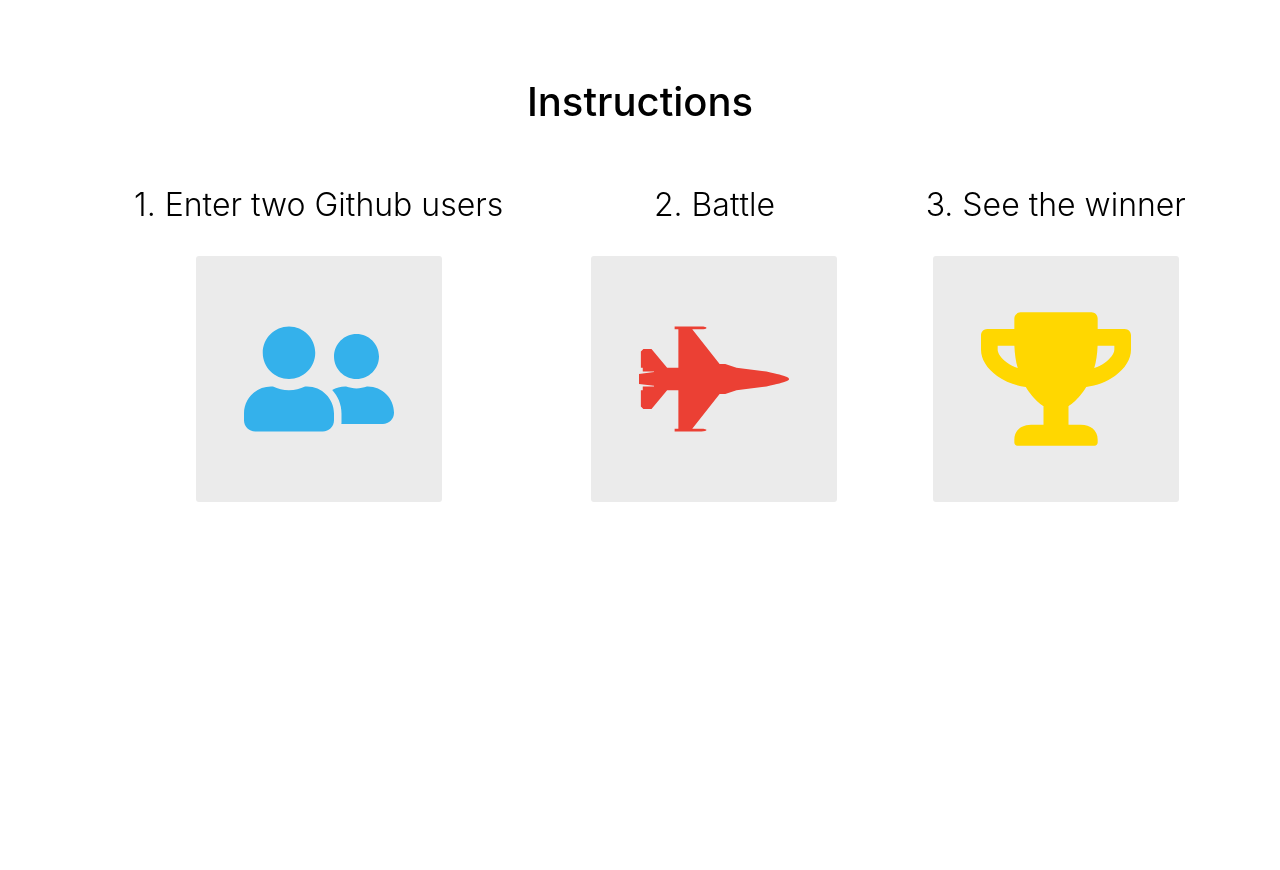
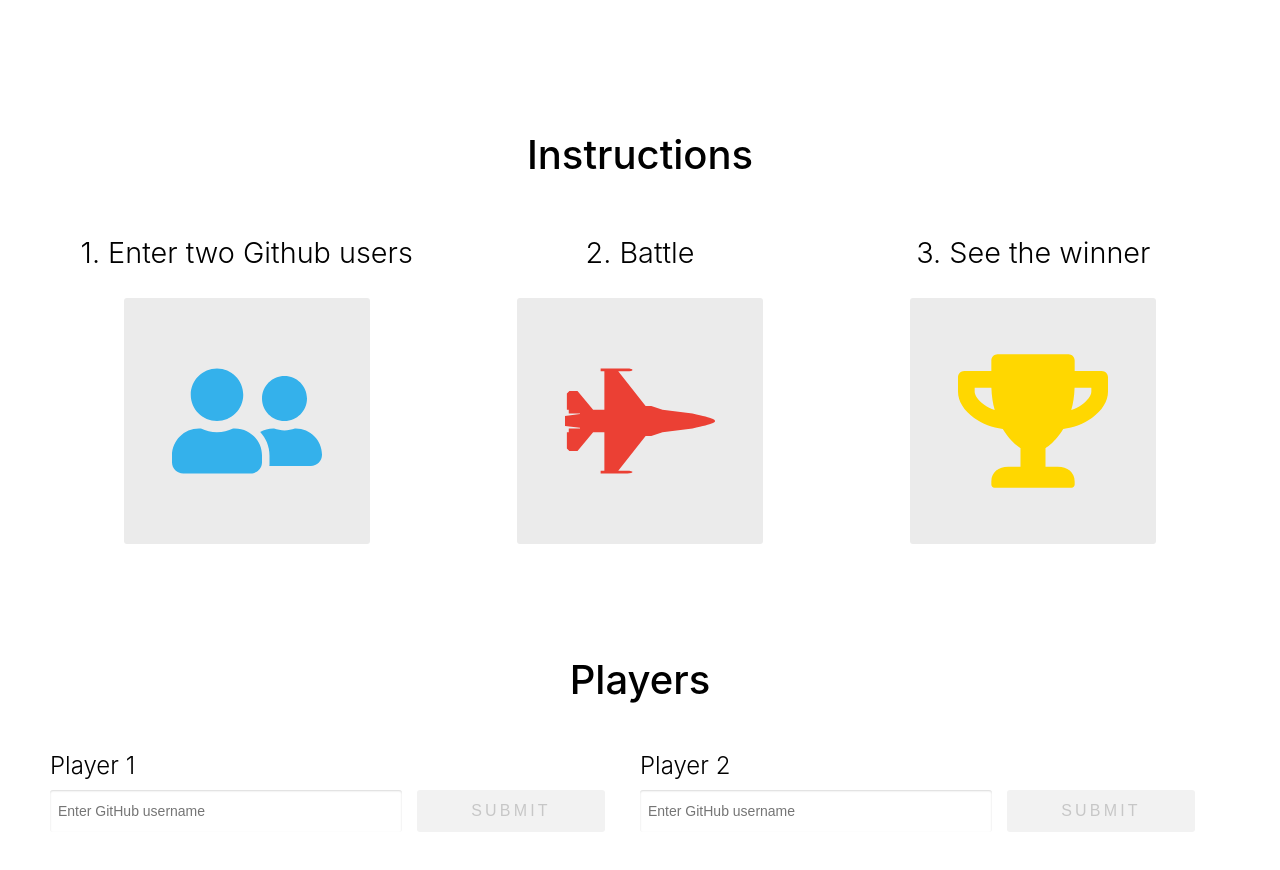
Before and after one commit to k-awe-some/github-battle, a React (Create React App) app: page /battle in a window 1280 px wide. Shown: the top 870 px of the page. Before the commit the page ends 800 px from the top, so only its background shows below. Built offline with nearby package versions, Linux system fonts and the light colour scheme.

Commit message:
implemented & styled Players & PlayersInput components; retouched Instructions styling

```diff
--- a/src/components/instructions/instructions.component.jsx
+++ b/src/components/instructions/instructions.component.jsx
@@ -5,7 +5,7 @@ import "./instructions.styles.scss";
 
 const Instructions = () => (
   <div className="instructions-container">
-    <h1 className="instructions-header">Instructions</h1>
+    <h1>Instructions</h1>
     <ol className="instructions-list">
       <li>
         <h3>1. Enter two Github users</h3>
--- a/src/components/instructions/instructions.styles.min.css
+++ b/src/components/instructions/instructions.styles.min.css
@@ -1 +1 @@
-.instructions-container{text-align:center}.instructions-container .instructions-list{display:flex;flex-wrap:wrap;justify-content:space-around}.instructions-container .instructions-list svg{padding:3rem;border-radius:3px;background-color:#ebebeb}
+.instructions-container{text-align:center;margin:5rem auto}.instructions-container .instructions-list{display:flex;flex-wrap:wrap;justify-content:space-around;margin:0;padding-left:0}.instructions-container .instructions-list li{flex:1}.instructions-container .instructions-list svg{padding:3rem;border-radius:3px;background-color:#ebebeb}
--- a/src/components/instructions/instructions.styles.scss
+++ b/src/components/instructions/instructions.styles.scss
@@ -1,10 +1,17 @@
 .instructions-container {
   text-align: center;
+  margin: 5rem auto;
 
   .instructions-list {
     display: flex;
     flex-wrap: wrap;
     justify-content: space-around;
+    margin: 0;
+    padding-left: 0;
+
+    li {
+      flex: 1;
+    }
 
     svg {
       padding: 3rem;
--- /dev/null
+++ b/src/components/players-input/players-input.component.jsx
@@ -0,0 +1,61 @@
+import React from "react";
+import PropTypes from "prop-types";
+
+import "./players-input.styles.scss";
+
+class PlayersInput extends React.Component {
+  constructor(props) {
+    super(props);
+
+    this.state = {
+      username: ""
+    };
+
+    this.handleSubmit = this.handleSubmit.bind(this);
+    this.handleChange = this.handleChange.bind(this);
+  }
+
+  handleSubmit(event) {
+    event.preventDefault();
+    this.props.onSubmit(this.state.username);
+  }
+
+  handleChange(event) {
+    this.setState({
+      username: event.target.value
+    });
+  }
+
+  render() {
+    return (
+      <form className="player-form" onSubmit={this.handleSubmit}>
+        <label className="player-label">{this.props.label}</label>
+        <div className="player-inputs">
+          <input
+            className="input"
+            type="text"
+            id="username"
+            placeholder="Enter GitHub username"
+            autoComplete="off"
+            value={this.state.username}
+            onChange={this.handleChange}
+          />
+          <button
+            className="btn btn-dark"
+            type="submit"
+            disabled={!this.state.username}
+          >
+            submit
+          </button>
+        </div>
+      </form>
+    );
+  }
+}
+
+PlayersInput.propTypes = {
+  onSubmit: PropTypes.func.isRequired,
+  label: PropTypes.string.isRequired
+};
+
+export default PlayersInput;
--- /dev/null
+++ b/src/components/players-input/players-input.styles.min.css
@@ -0,0 +1 @@
+.player-form{width:50%;display:flex;flex-direction:column;flex:1}.player-form .player-label{text-align:left;font-size:1.5rem;font-weight:300;padding-top:20px}.player-form .player-inputs{padding-top:10px;display:flex;flex-direction:row}.player-form .player-inputs .input{padding:8px;font-size:16px;flex:2;border-radius:3px;border:none;box-shadow:inset 0 1px 2px rgba(0,0,0,0.15)}.player-form .player-inputs .input::-webkit-input-placeholder{font-size:14px}.player-form .player-inputs .input::-moz-placeholder{font-size:14px}.player-form .player-inputs .input:-ms-input-placeholder{font-size:14px}.player-form .player-inputs .input::-ms-input-placeholder{font-size:14px}.player-form .player-inputs .input::placeholder{font-size:14px}.player-form .player-inputs .btn{flex:1;margin:0 35px 0 15px;padding:12px 10px;text-transform:uppercase;letter-spacing:.2rem;border:none;border-radius:3px;font-size:16px;cursor:pointer}.player-form .player-inputs .btn-dark{color:#e6e6e6;background:#141414}.player-form .player-inputs .btn-dark:disabled{background:#f2f2f2;color:#c7c7c7}
--- /dev/null
+++ b/src/components/players-input/players-input.styles.scss
@@ -0,0 +1,71 @@
+.player-form {
+  width: 50%;
+  display: flex;
+  flex-direction: column;
+  flex: 1;
+
+  .player-label {
+    text-align: left;
+    font-size: 1.5rem;
+    font-weight: 300;
+    padding-top: 20px;
+  }
+
+  .player-inputs {
+    padding-top: 10px;
+    // width: 50%;
+    display: flex;
+    flex-direction: row;
+
+    .input {
+      padding: 8px;
+      font-size: 16px;
+      flex: 2;
+      border-radius: 3px;
+      border: none;
+      box-shadow: inset 0 1px 2px rgba(0, 0, 0, 0.15);
+
+      &::-webkit-input-placeholder {
+        font-size: 14px;
+      }
+
+      &::-moz-placeholder {
+        font-size: 14px;
+      }
+
+      &:-ms-input-placeholder {
+        font-size: 14px;
+      }
+
+      &::-ms-input-placeholder {
+        font-size: 14px;
+      }
+
+      &::placeholder {
+        font-size: 14px;
+      }
+    }
+
+    .btn {
+      flex: 1;
+      margin: 0 35px 0 15px;
+      padding: 12px 10px;
+      text-transform: uppercase;
+      letter-spacing: .2rem;
+      border: none;
+      border-radius: 3px;
+      font-size: 16px;
+      cursor: pointer;
+    }
+
+    .btn-dark {
+      color: #e6e6e6;
+      background: #141414;
+    }
+
+    .btn-dark:disabled {
+      background: #f2f2f2;
+      color: #c7c7c7;
+    }
+  }
+}
--- /dev/null
+++ b/src/components/players/players.component.jsx
@@ -0,0 +1,16 @@
+import React from "react";
+
+import PlayersInput from "../players-input/players-input.component";
+import "./players.styles.scss";
+
+const Players = () => (
+  <div className="players-container">
+    <h1>Players</h1>
+    <div className="players">
+      <PlayersInput label={"Player 1"} onSubmit={value => console.log(value)} />
+      <PlayersInput label={"Player 2"} onSubmit={value => console.log(value)} />
+    </div>
+  </div>
+);
+
+export default Players;
--- /dev/null
+++ b/src/components/players/players.styles.min.css
@@ -0,0 +1 @@
+.players-container{display:flex;flex-direction:column}.players-container .players{display:flex;flex-direction:row}
--- /dev/null
+++ b/src/components/players/players.styles.scss
@@ -0,0 +1,9 @@
+.players-container {
+  display: flex;
+  flex-direction: column;
+
+  .players {
+    display: flex;
+    flex-direction: row;
+  }
+}
--- a/src/index.css
+++ b/src/index.css
@@ -28,9 +28,10 @@ a {
 h1 {
   font-size: 2.5rem;
   font-weight: 500;
+  text-align: center;
 }
 
 h3 {
-  font-size: 2rem;
+  font-size: 1.8rem;
   font-weight: 300;
 }
--- a/src/pages/battle/battle.component.jsx
+++ b/src/pages/battle/battle.component.jsx
@@ -1,12 +1,14 @@
 import React from "react";
 
 import Instructions from "../../components/instructions/instructions.component";
+import Players from "../../components/players/players.component";
 
 export default class Battle extends React.Component {
   render() {
     return (
       <React.Fragment>
         <Instructions />
+        <Players />
       </React.Fragment>
     );
   }
```
